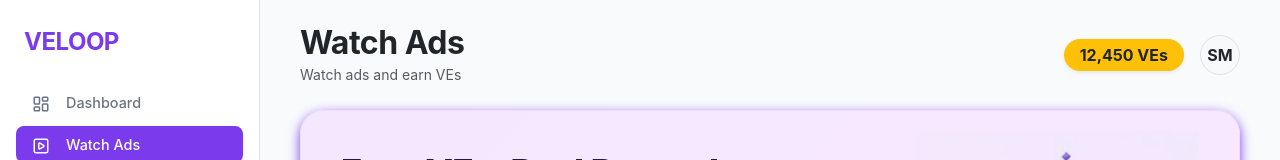
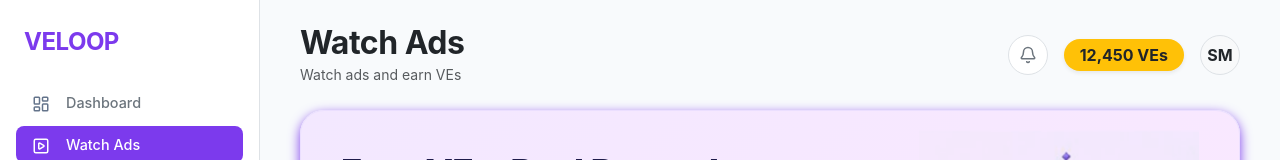
Before and after one commit to sanyam-madan/veloop-rewards-task, a React (Vite) app: page / in a window 1280 px wide. Shown: the top 160 px of the page. Built offline with nearby package versions, Linux system fonts and the light colour scheme.

Commit message:
implement responsive notification bell icon to top navbar framework alignment

```diff
--- a/src/pages/WatchAds.jsx
+++ b/src/pages/WatchAds.jsx
@@ -1,9 +1,10 @@
 // src/pages/WatchAds.jsx
 
 import heroGraphicImg from '../assets/hero-graphic.png';
+import { Award, Calendar, Eye, ShieldAlert, Play, CheckCircle, Loader2, Flame, Gift, ArrowRight, ShieldCheck, Bell } from 'lucide-react';
+
 
 import { useState } from 'react';
-import { Award, Calendar, Eye, ShieldAlert, Play, CheckCircle, Loader2, Flame, Gift, ArrowRight, ShieldCheck } from 'lucide-react';
 import styles from '../styles/WatchAds.module.css';
 import { availableAdsData, userInitialStats } from '../utils/mockdata.js';
 
@@ -97,16 +98,27 @@ const WatchAds = () => {
 
   return (
     <div className={styles.pageWrapper}>
-      {/* Top Navbar Row */}
+         {/* Top Navbar Row */}
       <div className={styles.headerContainer}>
         <div>
           <h2 className="fw-bold m-0 text-dark" style={{ letterSpacing: '-0.5px' }}>Watch Ads</h2>
           <small className="text-muted">Watch ads and earn VEs</small>
         </div>
+
+        {/* RIGHT FLEX CONTAINER: Houses token badge, new bell icon, and initials avatar */}
+
+          {/* 🚀 NEW BELL NOTIFICATION ICON WITH REFINED LIGHT-THEME MOCK ACCENTS */}
         <div className="d-flex align-items-center gap-3">
+          <button
+            className="btn p-2 rounded-circle border d-flex align-items-center justify-content-center bg-white text-muted hover-bg-light transition-all"
+            style={{ width: '40px', height: '40px', borderColor: 'var(--border-light)' }}
+          >
+            <Bell size={18} className="text-secondary" />
+          </button>
           <span className="badge bg-warning text-dark px-3 py-2 fs-6 rounded-pill fw-bold shadow-sm">
             {userStats.totalVes.toLocaleString()} VEs
           </span>
+
           <div className="bg-light text-dark rounded-circle d-flex align-items-center justify-content-center fw-bold border" style={{ width: '40px', height: '40px' }}>
             SM
           </div>
```
